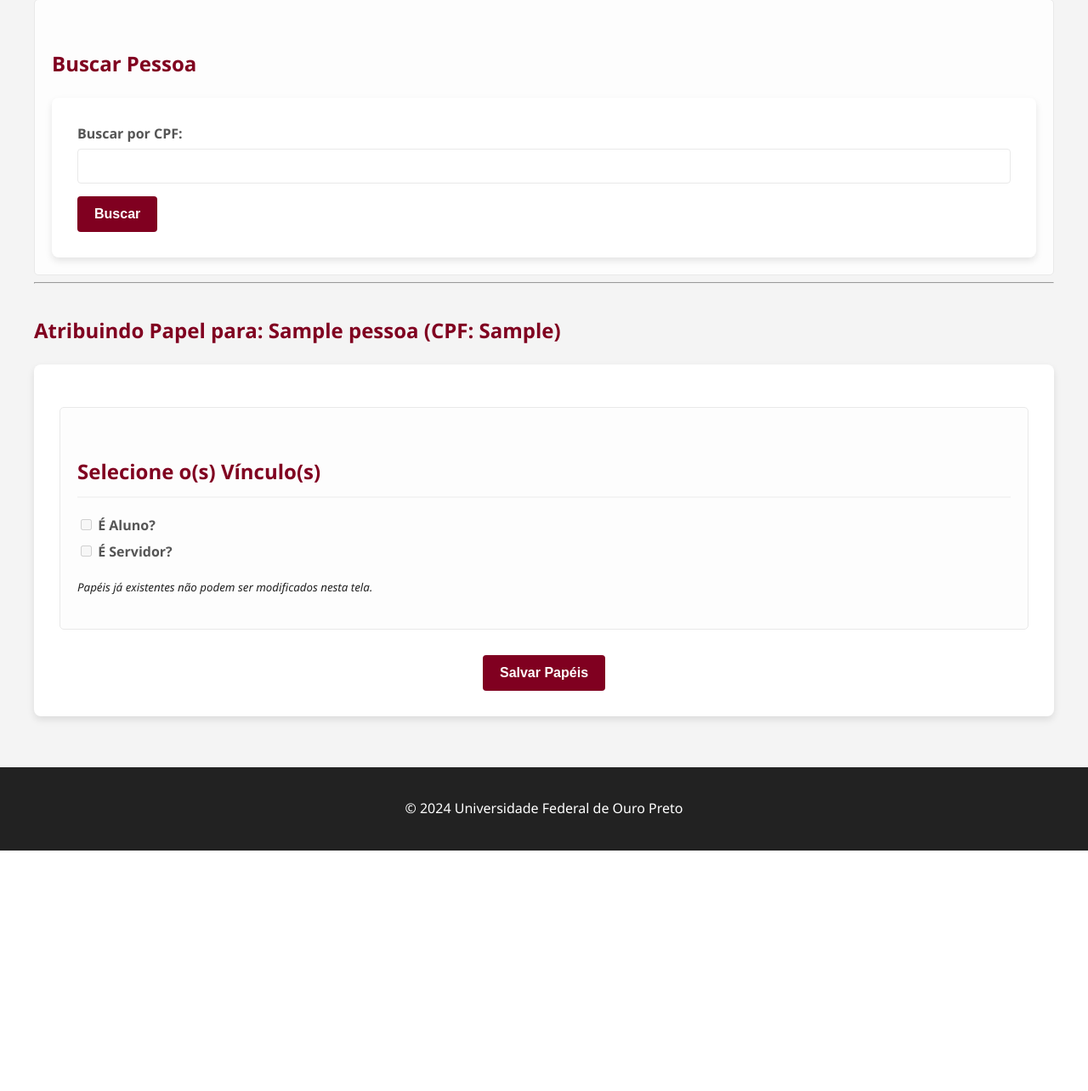
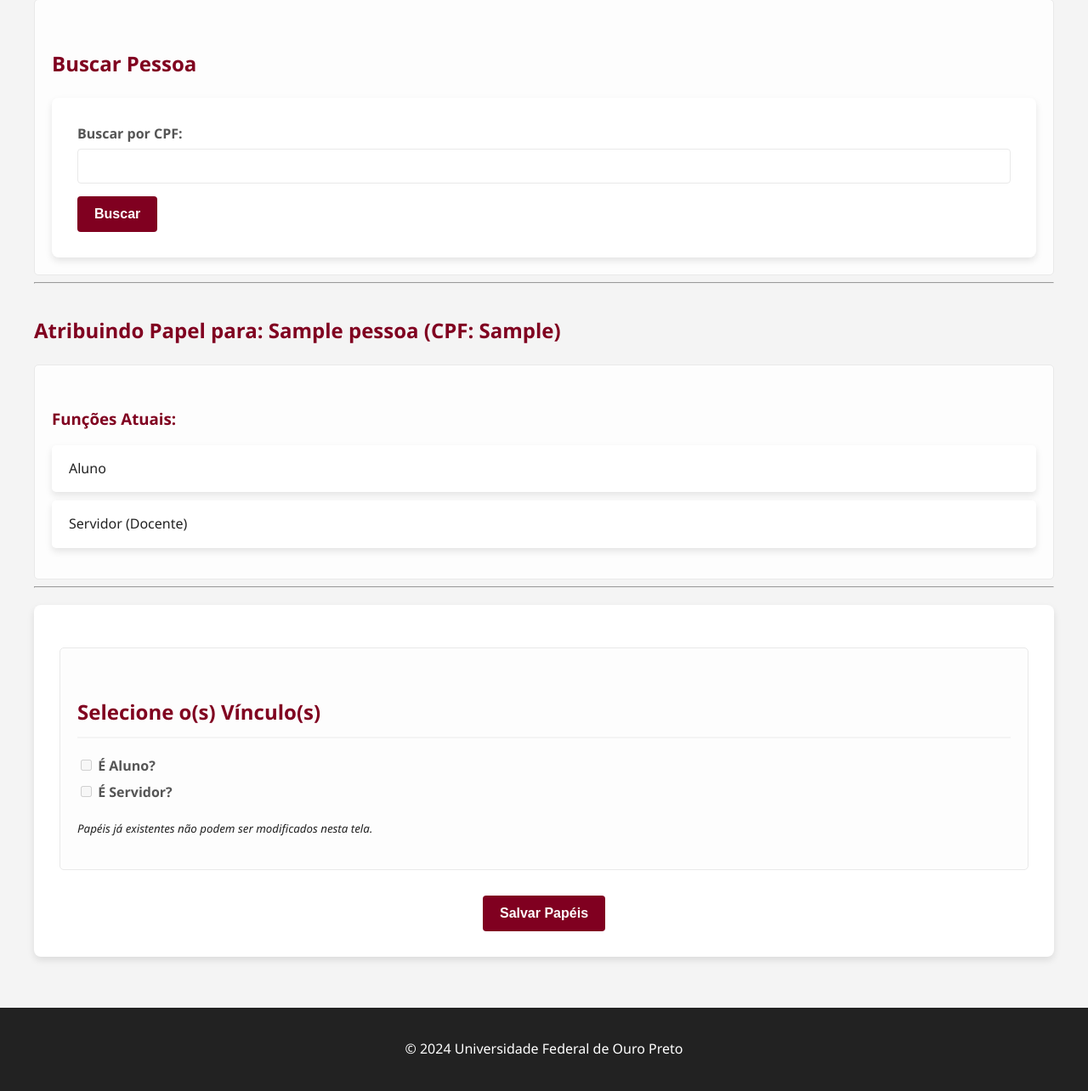
Before and after one commit to thpablo/CRUD_bd, a Flask app: template app/templates/assign_role.html in a window 1280 px wide. Shown: the part 315-1599 px from the top of the page at 85% size. Before the commit the page ends 1316 px from the top, so only its background shows below. Run offline with Flask 3, Linux system fonts and the light colour scheme; the template is opened without the code that fills it: values that come from a table or form of the project are taken from there, others are empty; tables that the repository leaves empty hold one stand-in row (values such as "Sample post").

Commit message:
Feat: Display existing roles on the assign role page
This commit enhances the 'Assign Role' page by adding a new section that clearly displays the roles a person already holds.

Previously, existing roles were only indicated by a disabled checkbox, which was not sufficiently clear. Now, when a person is searched for, a new section titled 'Funções Atuais' (Current Roles) explicitly lists their roles, such as 'Aluno' or 'Servidor (Docente)'.

This change improves user experience by making it immediately obvious which roles are already assigned, preventing confusion and accidental duplicate assignments.

```diff
--- a/app/templates/assign_role.html
+++ b/app/templates/assign_role.html
@@ -17,6 +17,32 @@
 {% if pessoa %}
 <hr>
 <h2>Atribuindo Papel para: {{ pessoa.nome }} (CPF: {{ pessoa.cpf }})</h2>
+
+<div class="form-section">
+    <h3>Funções Atuais:</h3>
+    {% if not pessoa.aluno and not pessoa.servidor %}
+        <p>Nenhuma função atribuída atualmente.</p>
+    {% else %}
+        <ul>
+            {% if pessoa.aluno %}
+                <li>Aluno</li>
+            {% endif %}
+            {% if pessoa.servidor %}
+                <li>
+                    Servidor
+                    {% if pessoa.servidor.docente %}
+                        (Docente)
+                    {% elif pessoa.servidor.tecnico %}
+                        (Técnico Administrativo)
+                    {% elif pessoa.servidor.terceirizado %}
+                        (Terceirizado)
+                    {% endif %}
+                </li>
+            {% endif %}
+        </ul>
+    {% endif %}
+</div>
+<hr>
 
 <form action="{{ url_for('assign_role') }}" method="post">
     <input type="hidden" name="cpf" value="{{ pessoa.cpf }}">
```
